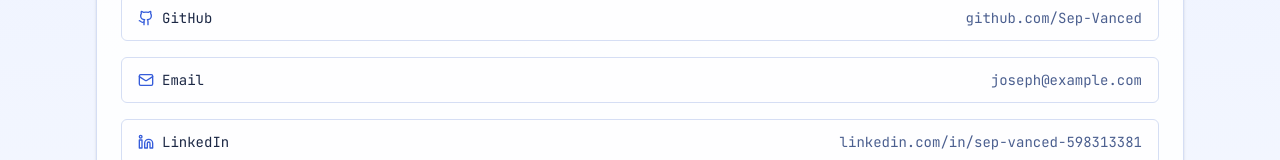
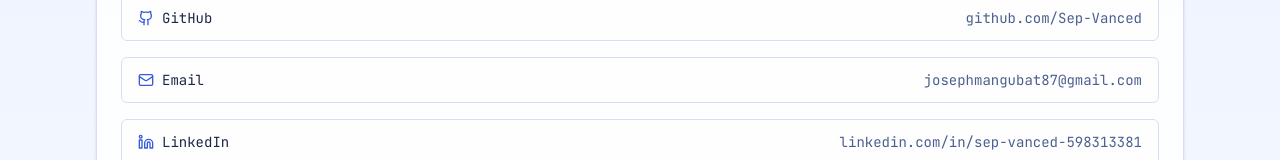
Before and after one commit to Sep-Vanced/SepVanced-V3, a Next.js app: page / in a window 1280 px wide. Shown: the part 2049-2209 px from the top of the page. Built offline with nearby package versions, Linux system fonts and the light colour scheme; no server answers.

Commit message:
Update contact email address

```diff
--- a/components/contact.tsx
+++ b/components/contact.tsx
@@ -8,7 +8,7 @@
 
 const contacts = [
   { label: "GitHub", value: "github.com/Sep-Vanced", href: "https://github.com/Sep-Vanced", icon: Github },
-  { label: "Email", value: "joseph@example.com", href: "mailto:joseph@example.com", icon: Mail },
+  { label: "Email", value: "josephmangubat87@gmail.com", href: "mailto:josephmangubat87@gmail.com", icon: Mail },
   { label: "LinkedIn", value: "linkedin.com/in/sep-vanced-598313381", href: "https://www.linkedin.com/in/sep-vanced-598313381/", icon: Linkedin },
 ];
 
```
